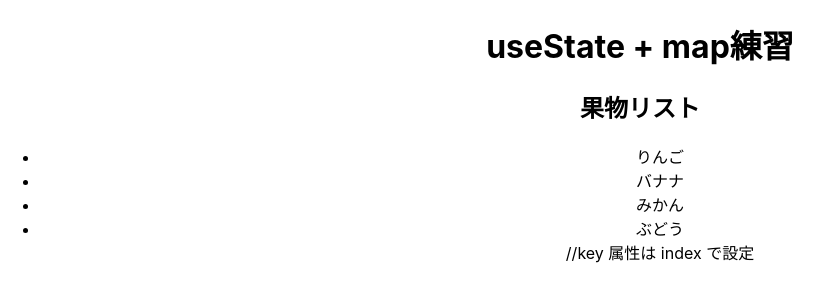
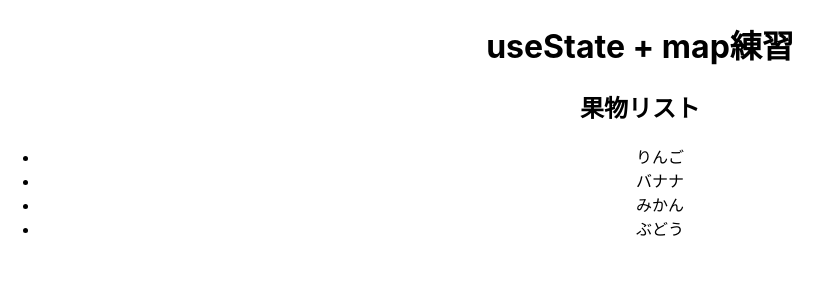
Before and after one commit to chenbuf1/100knock, a React (Create React App) app in the folder react_profile/: page / in a window 1280 px wide. Shown: the top 302 px of the page, without its empty margins (0-832 px from the left). Built offline with nearby package versions, Linux system fonts and the light colour scheme.

Commit message:
Update FruitList.js

```diff
--- a/react_profile/src/FruitList.js
+++ b/react_profile/src/FruitList.js
@@ -9,10 +9,10 @@ function FruitList() {
       <ul>
         {fruits.map((fruit, index) => (  //map() を使ってリストを動的に表示している
           <li key={index}>{fruit}</li>
-        ))}  //key 属性は index で設定
+        ))}
       </ul>
     </div>
   );
-}
+}//key 属性は index で設定
 
 export default FruitList;
```
